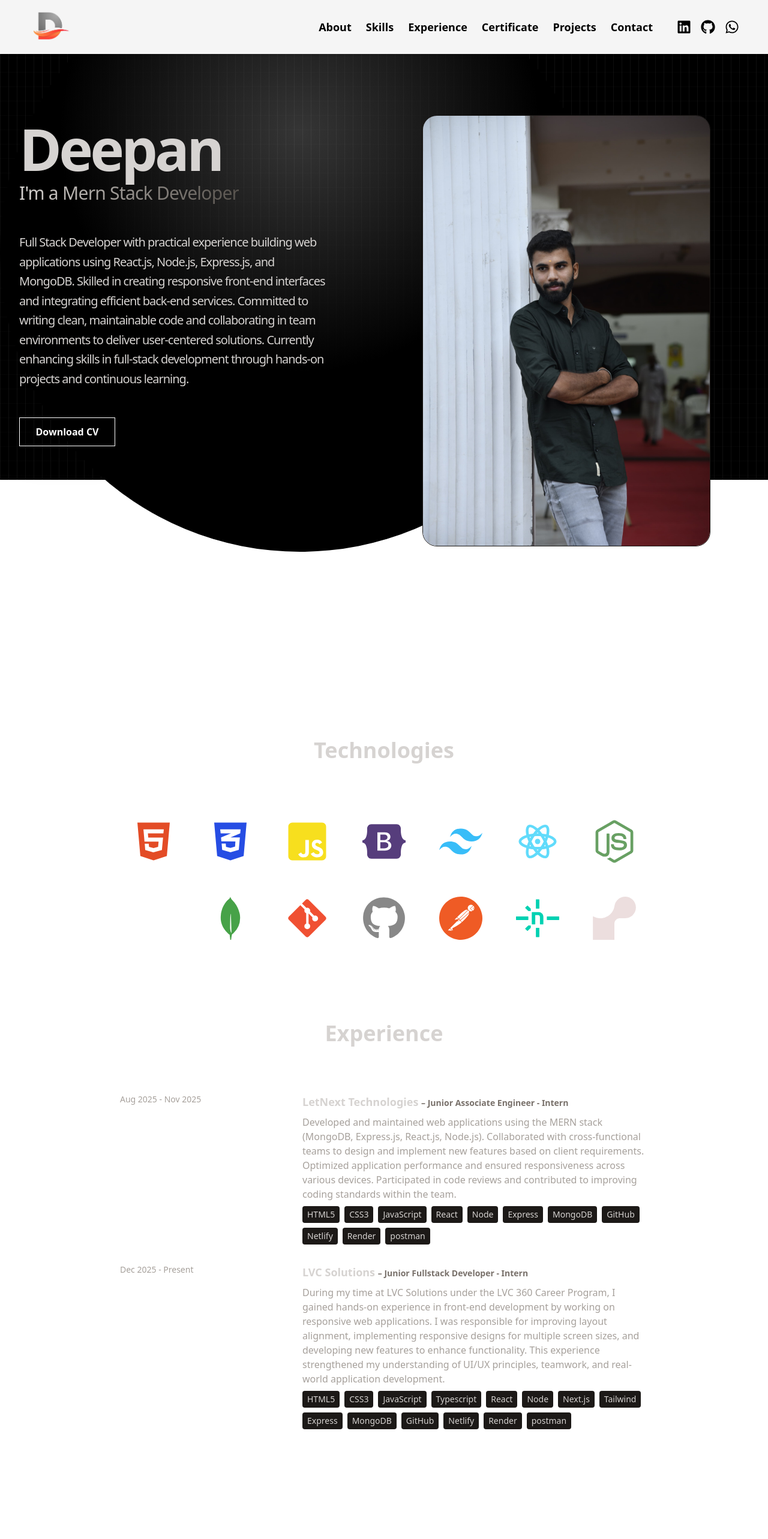
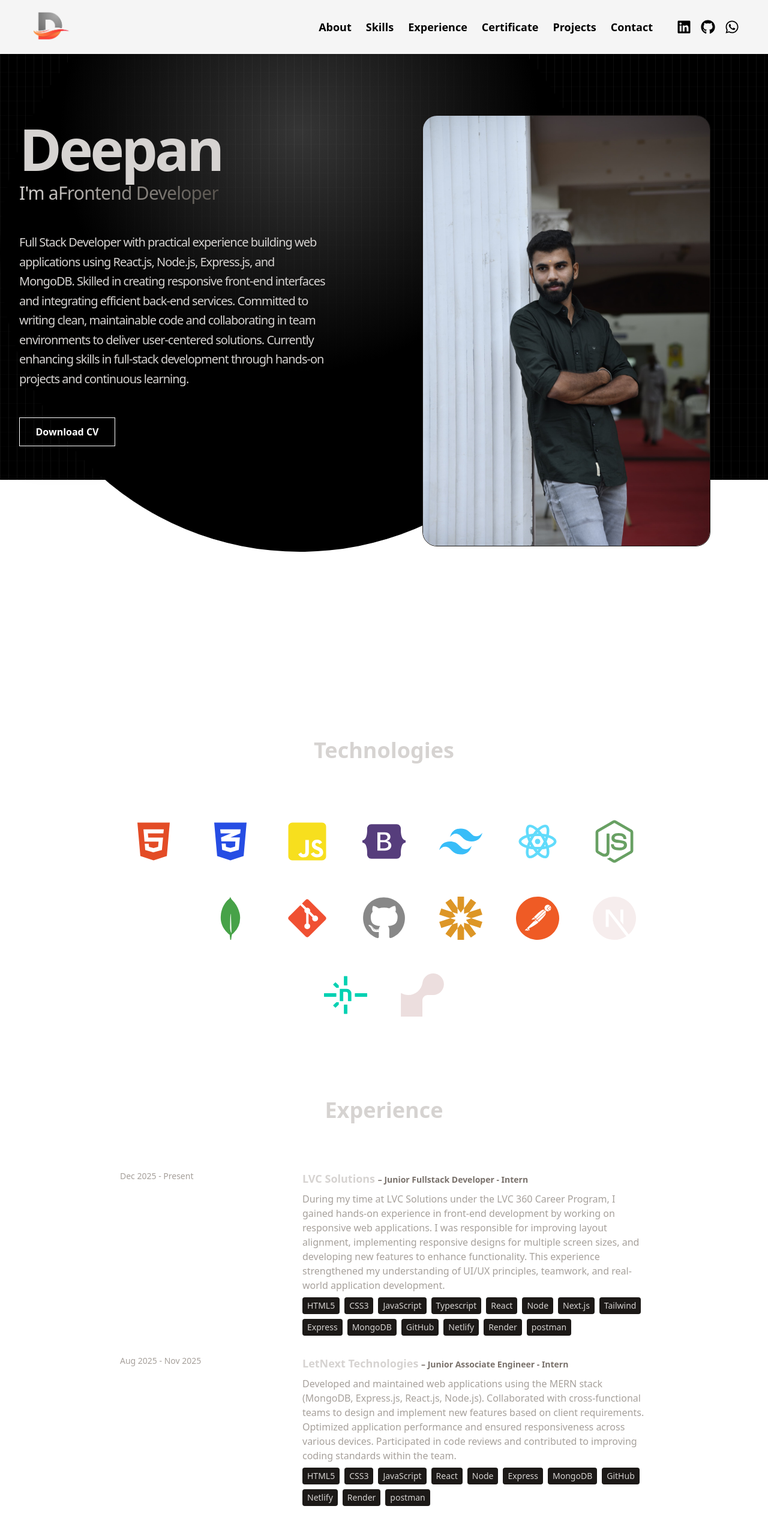
Before and after one commit to Deepan326/my_portfolio, a React (Vite) app: page / in a window 1280 px wide. Shown: the top 2566 px of the page at 60% size. Built offline with nearby package versions, Linux system fonts and the light colour scheme.

Commit message:
resume updated

```diff
--- a/src/components/Hero.jsx
+++ b/src/components/Hero.jsx
@@ -31,7 +31,7 @@ const Hero = () => {
             <span className="bg-gradient-to-r from-stone-300 to-stone-600 bg-clip-text text-3xl tracking-tight text-transparent mb-4">
               I'm a
               <Typewriter
-                words={[" Full Stack Developer", " Mern Stack Developer"," Web Developer"]}
+                words={[" Full Stack Developer","Frontend Developer"," Mern Stack Developer"," Web Developer"]}
                 loop={5}
                 typeSpeed={90}
                 deleteSpeed={60}
@@ -45,7 +45,7 @@ const Hero = () => {
 
             <div className="flex justify-center lg:justify-start w-full mt-4">
               <a
-                href="https://drive.google.com/file/d/11l45zhot8EWdRA-PhMbP-AjvUJT9Xl2j/view?usp=drive_link"
+                href="https://drive.google.com/file/d/1B8xIF7hhg6CcLnuGrOjhxDkJiVj_YkAm/view?usp=drive_link"
                 target="_blank"
                 rel="noopener noreferrer"
                 className="relative h-12 w-40 overflow-hidden font-bold border border-white text-white shadow-2xl transition-all
--- a/src/components/Technologies.jsx
+++ b/src/components/Technologies.jsx
@@ -7,6 +7,7 @@ import {
   FaHtml5,
   FaJsSquare,
   FaNodeJs,
+
 } from "react-icons/fa";
 import {
   SiBootstrap,
@@ -17,6 +18,7 @@ import {
   SiPostman,
   SiRender,
   SiTailwindcss,
+  SiNextdotjs,
 } from "react-icons/si";
 
 const iconAnimation = {
@@ -44,8 +46,9 @@ const Technologies = () => {
           { icon: SiMongodb, color: "#47a248" },
           { icon: FaGitAlt, color: "#f05032" },
           { icon: FaGithub, color: "#888888" },
-          // { icon: SiJsonwebtokens, color: "#dd9626" },
+          { icon: SiJsonwebtokens, color: "#dd9626" },
           { icon: SiPostman, color: "#ef5b25" },
+          { icon: SiNextdotjs, color: "#f6eded" },
           { icon: SiNetlify, color: "#00d1b2" },
           { icon: SiRender, color: "#ecdedeff" },
         ].map(({ icon: Icon, color }, i) => (
--- a/src/constants/index.js
+++ b/src/constants/index.js
@@ -27,7 +27,31 @@ export const ABOUT_TEXT = `I am a dedicated and passionate full-stack developer
 // ];
 
 export const EXPERIENCES = [
+
   {
+    year: "Dec 2025 - Present ",
+    role: "Junior Fullstack Developer  - Intern",
+    company: "LVC Solutions",
+    description: `During my time at LVC Solutions under the LVC 360 Career Program, I gained hands-on experience in front-end development by working on responsive web applications. I was responsible for improving layout alignment, implementing responsive designs for multiple screen sizes, and developing new features to enhance functionality. This experience strengthened my understanding of UI/UX principles, teamwork, and real-world application development.`,
+    technologies: [
+      "HTML5",
+      "CSS3",
+      "JavaScript",
+      "Typescript",
+      "React",
+      "Node",
+      "Next.js",
+      "Tailwind",
+      "Express",
+      "MongoDB",
+      "GitHub",
+      "Netlify",
+      "Render",
+      "postman",
+    ],
+
+  },
+{
     year: "Aug 2025 - Nov 2025 ",
     role: "Junior Associate Engineer - Intern",
     company: "LetNext Technologies",
@@ -49,28 +73,8 @@ export const EXPERIENCES = [
       "postman",
     ],
   },
-  {
-    year: "Dec 2025 - Present ",
-    role: "Junior Fullstack Developer  - Intern",
-    company: "LVC Solutions",
-    description: `During my time at LVC Solutions under the LVC 360 Career Program, I gained hands-on experience in front-end development by working on responsive web applications. I was responsible for improving layout alignment, implementing responsive designs for multiple screen sizes, and developing new features to enhance functionality. This experience strengthened my understanding of UI/UX principles, teamwork, and real-world application development.`,
-    technologies: [
-      "HTML5",
-      "CSS3",
-      "JavaScript",
-      "Typescript",
-      "React",
-      "Node",
-      "Next.js",
-      "Tailwind",
-      "Express",
-      "MongoDB",
-      "GitHub",
-      "Netlify",
-      "Render",
-      "postman",
-    ],
-  },
+
+
   // {
   //   year: "Nov 2024 - Nov 2025 (Online)",
   //   role: "Full Stack Web Development(Training Program)",
```
